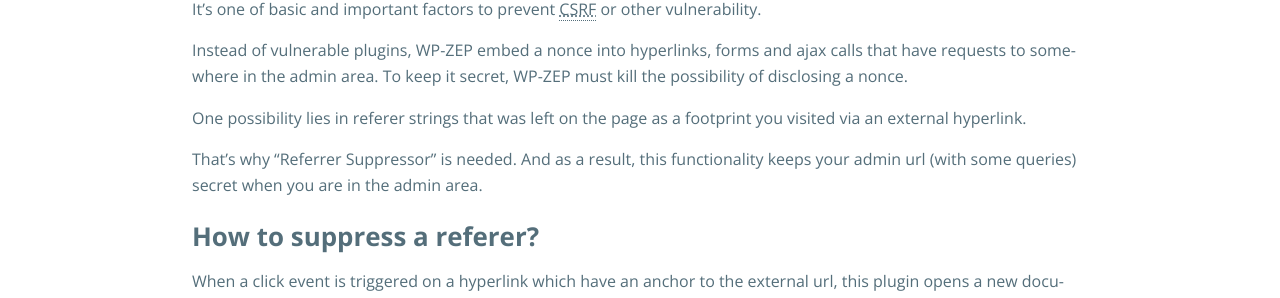
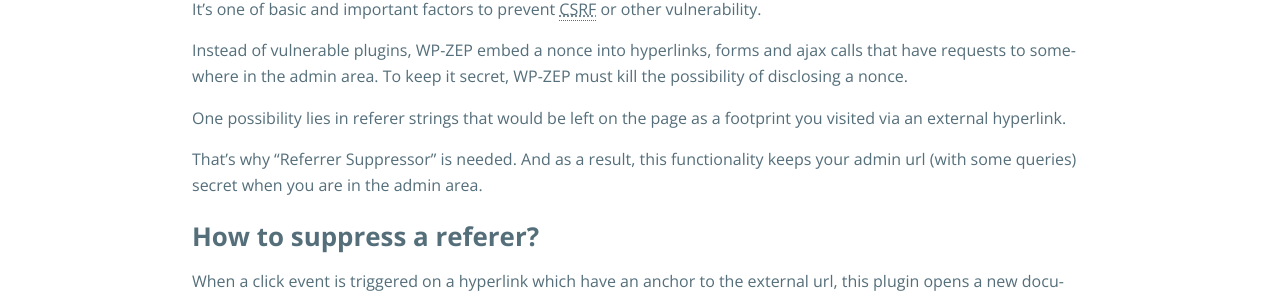
Before and after one commit to tokkonopapa/WordPress-IP-Geo-Block, a Jekyll site: the page built from _posts/article/2015-04-25-referer-suppressor.md, in a window 1280 px wide and 900 px high. Shown: the part 414-712 px from the top of the window. Built offline with Jekyll 4.4.1, drawn with Linux system fonts in a browser that asks for light colours; emoji names are drawn with the system emoji font; some web fonts are replaced.

Commit message:
Improved grammer.

```diff
--- a/_posts/article/2015-04-25-referer-suppressor.md
+++ b/_posts/article/2015-04-25-referer-suppressor.md
@@ -28,7 +28,7 @@
 and ajax calls that have requests to somewhere in the admin area. To keep it
 secret, WP-ZEP must kill the possibility of disclosing a nonce.
 
-One possibility lies in referer strings that was left on the page as a
+One possibility lies in referer strings that would be left on the page as a
 footprint you visited via an external hyperlink.
 
 That's why "Referrer Suppressor" is needed. And as a result, this functionality
```
